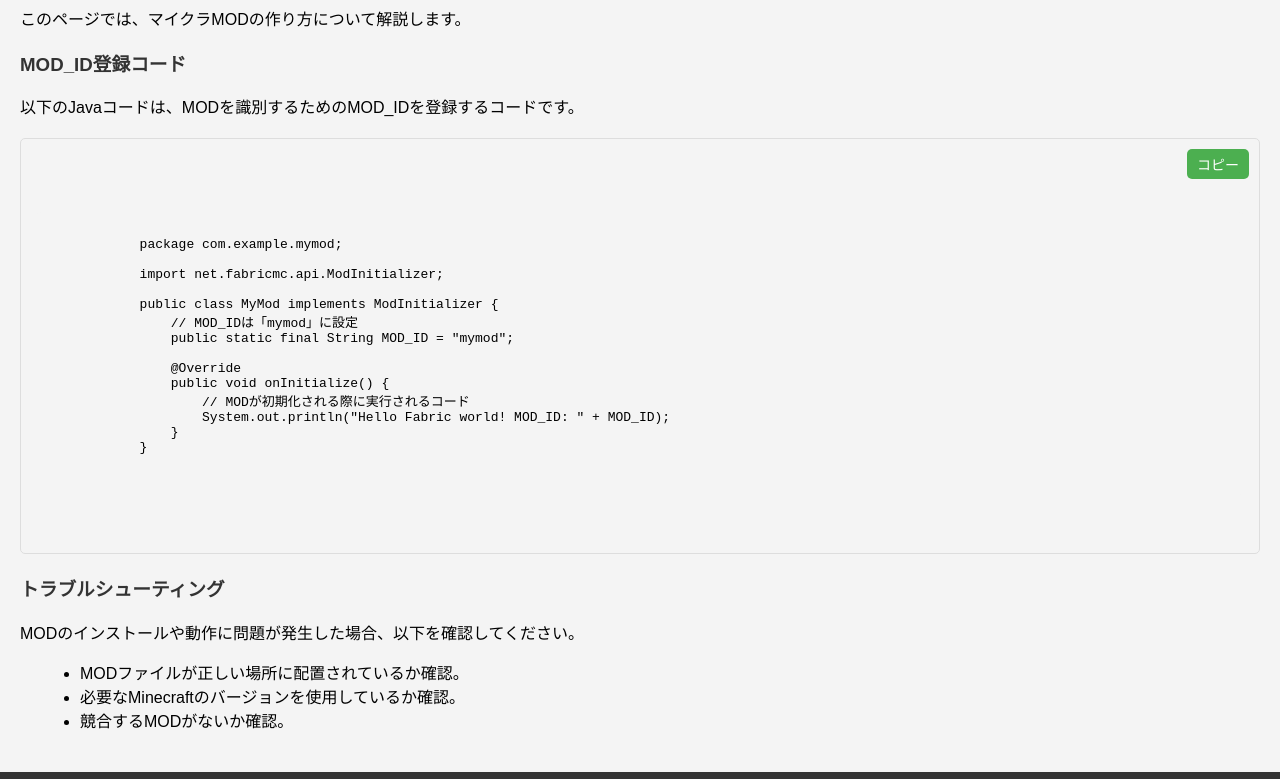
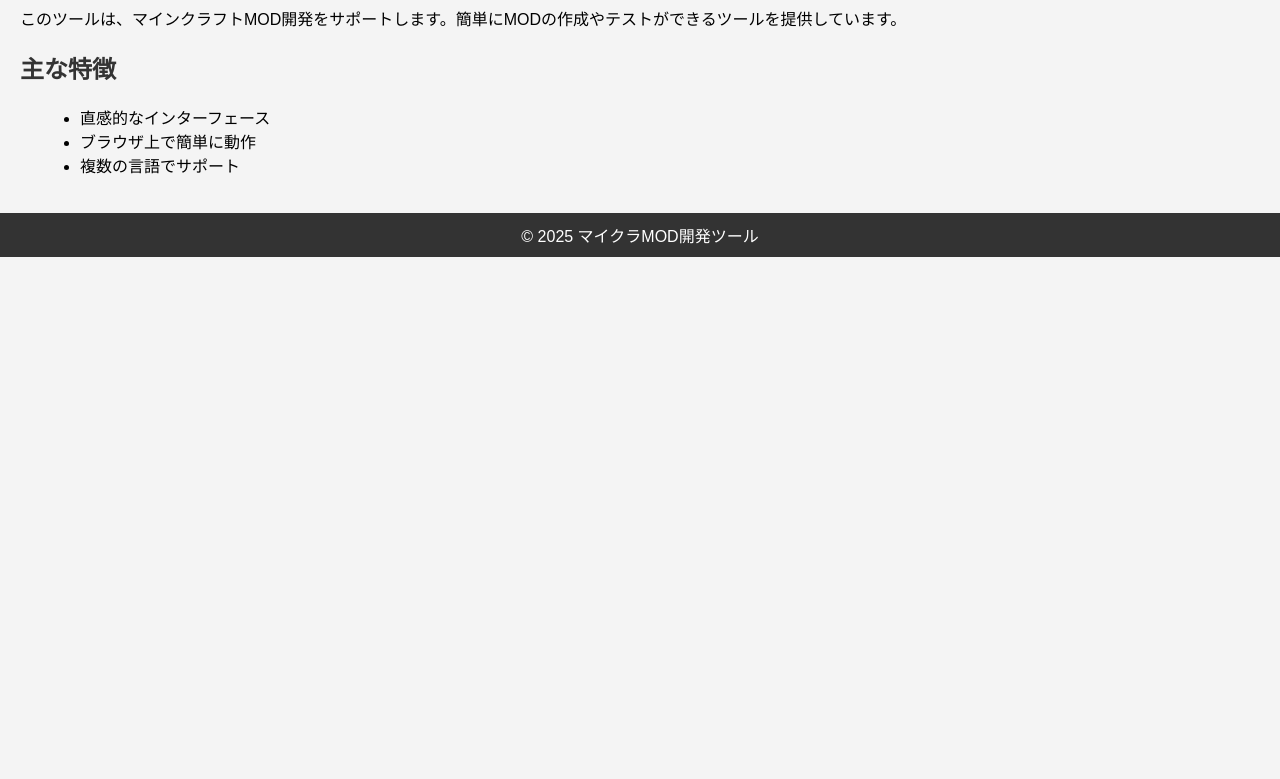
Before and after one commit to coreworldyoutube/YCMMOD, a plain HTML site: page index.html in a window 1280 px wide. Shown: the part 211-990 px from the top of the page. After the commit the page ends 800 px from the top, so only its background shows below. Drawn offline with Linux system fonts and the light colour scheme.

Commit message:
Update index.html

```diff
--- a/index.html
+++ b/index.html
@@ -3,45 +3,8 @@
 <head>
   <meta charset="UTF-8">
   <meta name="viewport" content="width=device-width, initial-scale=1.0">
-  <title>MOD解説 - マイクラMOD開発ツール</title>
+  <title>マイクラMOD開発ツール</title>
   <link rel="stylesheet" href="styles.css">
-  <style>
-    /* コードブロックのスタイル */
-    .code-container {
-      position: relative;
-      border: 1px solid #ddd;
-      background-color: #f4f4f4;
-      padding: 15px;
-      border-radius: 5px;
-      font-family: monospace;
-      white-space: pre-wrap;
-      word-wrap: break-word;
-      margin: 20px 0;
-    }
-
-    /* コピーするボタンのスタイル */
-    .copy-btn {
-      position: absolute;
-      top: 10px;
-      right: 10px;
-      padding: 5px 10px;
-      background-color: #4CAF50;
-      color: white;
-      border: none;
-      border-radius: 5px;
-      cursor: pointer;
-      font-size: 14px;
-    }
-
-    .copy-btn:hover {
-      background-color: #45a049;
-    }
-
-    /* ボタンを目立たせる */
-    .copy-btn:focus {
-      outline: none;
-    }
-  </style>
 </head>
 <body>
   <header>
@@ -52,50 +15,21 @@
         <li><a href="features.html">機能紹介</a></li>
         <li><a href="tutorial.html">チュートリアル</a></li>
         <li><a href="support.html">サポート</a></li>
-        <li><a href="mod-guide.html">MOD解説</a></li>
       </ul>
     </nav>
   </header>
 
   <main>
-    <section>
-      <h2>MOD解説</h2>
-      <p>このページでは、マイクラMODの作り方について解説します。</p>
+    <section class="intro">
+      <h2>ようこそ！</h2>
+      <p>このツールは、マインクラフトMOD開発をサポートします。簡単にMODの作成やテストができるツールを提供しています。</p>
     </section>
-
-    <section class="usage">
-      <h3>MOD_ID登録コード</h3>
-      <p>以下のJavaコードは、MODを識別するためのMOD_IDを登録するコードです。</p>
-      <div class="code-container">
-        <button class="copy-btn" onclick="copyCode()">コピー</button>
-        <pre id="java-code">
-          <code class="language-java">
-            package com.example.mymod;
-
-            import net.fabricmc.api.ModInitializer;
-
-            public class MyMod implements ModInitializer {
-                // MOD_IDは「mymod」に設定
-                public static final String MOD_ID = "mymod";
-
-                @Override
-                public void onInitialize() {
-                    // MODが初期化される際に実行されるコード
-                    System.out.println("Hello Fabric world! MOD_ID: " + MOD_ID);
-                }
-            }
-          </code>
-        </pre>
-      </div>
-    </section>
-
-    <section class="troubleshooting">
-      <h3>トラブルシューティング</h3>
-      <p>MODのインストールや動作に問題が発生した場合、以下を確認してください。</p>
+    <section class="features">
+      <h2>主な特徴</h2>
       <ul>
-        <li>MODファイルが正しい場所に配置されているか確認。</li>
-        <li>必要なMinecraftのバージョンを使用しているか確認。</li>
-        <li>競合するMODがないか確認。</li>
+        <li>直感的なインターフェース</li>
+        <li>ブラウザ上で簡単に動作</li>
+        <li>複数の言語でサポート</li>
       </ul>
     </section>
   </main>
@@ -104,22 +38,6 @@
     <p>&copy; 2025 マイクラMOD開発ツール</p>
   </footer>
 
-  <script>
-    function copyCode() {
-      // Javaコードのプレースホルダーを取得
-      var code = document.getElementById("java-code").innerText;
-
-      // 一時的なテキストエリアを作成してクリップボードにコピー
-      var textarea = document.createElement("textarea");
-      textarea.value = code;
-      document.body.appendChild(textarea);
-      textarea.select();
-      document.execCommand("copy");
-      document.body.removeChild(textarea);
-
-      // コピーしたことを知らせるメッセージ
-      alert("コードがコピーされました！");
-    }
-  </script>
+  <script src="script.js"></script>
 </body>
 </html>
```
